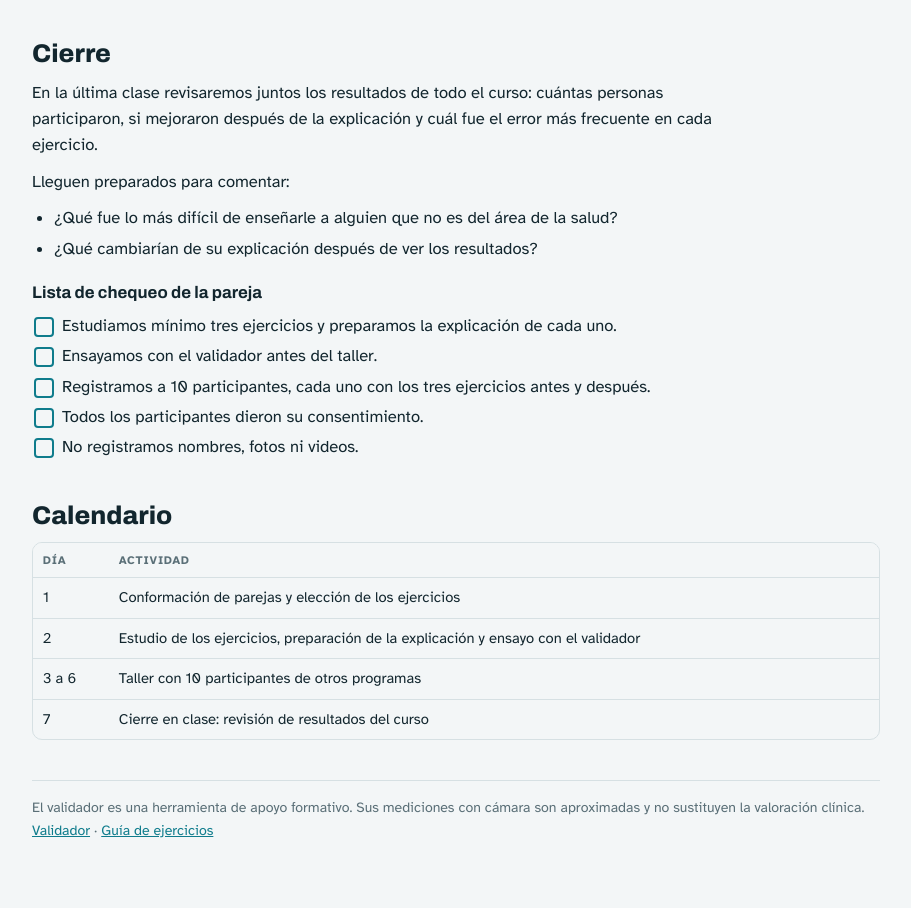
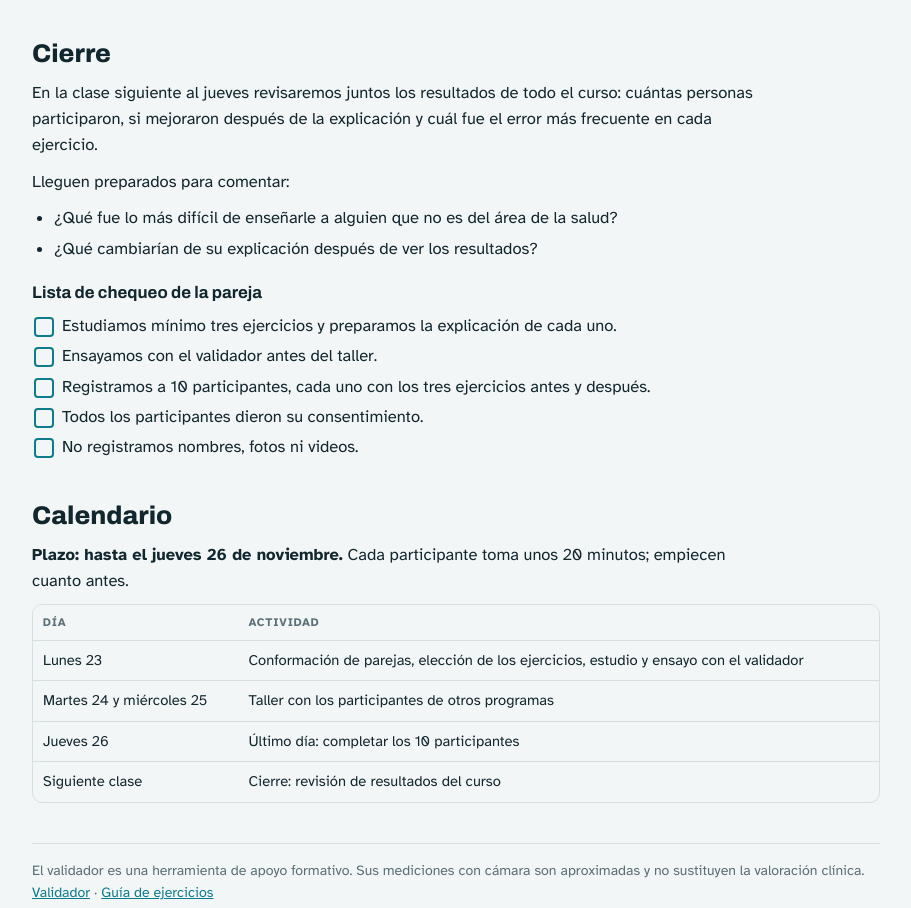
Before and after one commit to CesarJulio/validador-mecanica-corporal, a plain HTML site: page guia-taller.html in a window 1280 px wide. Shown: the part 2963-3871 px from the top of the page, without its empty margins (184-1095 px from the left). Drawn offline with Linux system fonts and the light colour scheme.

Commit message:
Guía: calendario con plazo hasta el jueves 26 de noviembre
Co-Authored-By: Claude Opus 5.5 <noreply@anthropic.com>

```diff
--- a/guia-taller.html
+++ b/guia-taller.html
@@ -213,7 +213,7 @@ footer { margin-top: 40px; padding-top: 16px; border-top: 1px solid var(--line);
 
   <section id="cierre">
     <h2>Cierre</h2>
-    <p>En la última clase revisaremos juntos los resultados de todo el curso: cuántas personas participaron, si mejoraron después de la explicación y cuál fue el error más frecuente en cada ejercicio.</p>
+    <p>En la clase siguiente al jueves revisaremos juntos los resultados de todo el curso: cuántas personas participaron, si mejoraron después de la explicación y cuál fue el error más frecuente en cada ejercicio.</p>
     <p>Lleguen preparados para comentar:</p>
     <ul>
       <li>¿Qué fue lo más difícil de enseñarle a alguien que no es del área de la salud?</li>
@@ -232,13 +232,14 @@ footer { margin-top: 40px; padding-top: 16px; border-top: 1px solid var(--line);
 
   <section id="calendario">
     <h2>Calendario</h2>
+    <p><strong>Plazo: hasta el jueves 26 de noviembre.</strong> Cada participante toma unos 20 minutos; empiecen cuanto antes.</p>
     <div class="tablewrap"><table>
       <thead><tr><th>Día</th><th>Actividad</th></tr></thead>
       <tbody>
-        <tr><td>1</td><td>Conformación de parejas y elección de los ejercicios</td></tr>
-        <tr><td>2</td><td>Estudio de los ejercicios, preparación de la explicación y ensayo con el validador</td></tr>
-        <tr><td>3 a 6</td><td>Taller con 10 participantes de otros programas</td></tr>
-        <tr><td>7</td><td>Cierre en clase: revisión de resultados del curso</td></tr>
+        <tr><td>Lunes 23</td><td>Conformación de parejas, elección de los ejercicios, estudio y ensayo con el validador</td></tr>
+        <tr><td>Martes 24 y miércoles 25</td><td>Taller con los participantes de otros programas</td></tr>
+        <tr><td>Jueves 26</td><td>Último día: completar los 10 participantes</td></tr>
+        <tr><td>Siguiente clase</td><td>Cierre: revisión de resultados del curso</td></tr>
       </tbody>
     </table></div>
   </section>
```
